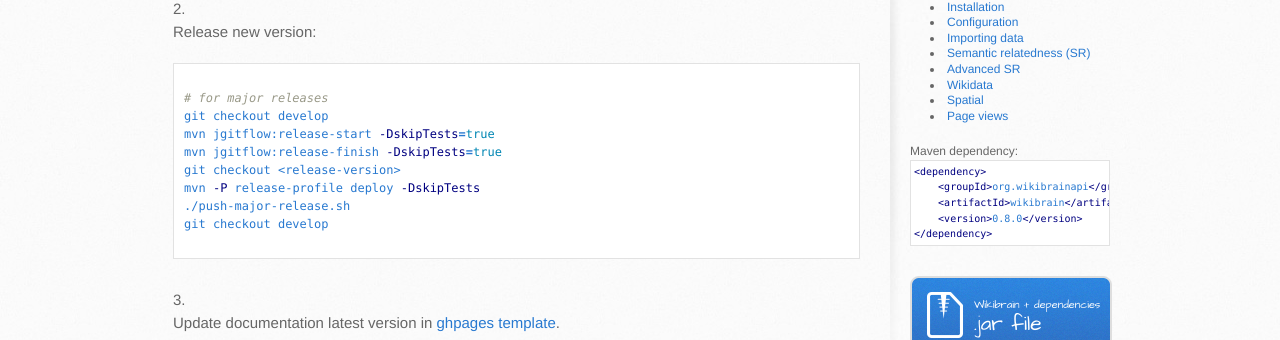
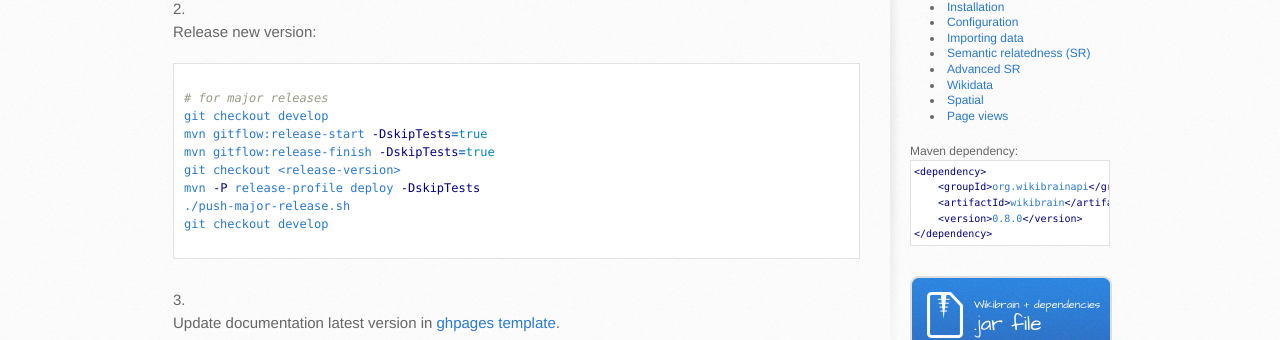
Before and after one commit to shilad/wikibrain, a Jekyll site: the page built from dev/release.md, in a window 1280 px wide. Shown: the part 328-668 px from the top of the page. Built offline with Jekyll 4.4.1, drawn with Linux system fonts in a browser that asks for light colours; nearby versions of some CDN libraries; Markdown is read by kramdown in place of the engine named in the settings.

Commit message:
Change to new git flow mvn plugin

```diff
--- a/dev/release.md
+++ b/dev/release.md
@@ -12,8 +12,8 @@
 
     # for major releases
     git checkout develop
-    mvn jgitflow:release-start -DskipTests=true
-    mvn jgitflow:release-finish -DskipTests=true
+    mvn gitflow:release-start -DskipTests=true
+    mvn gitflow:release-finish -DskipTests=true
     git checkout <release-version>
     mvn -P release-profile deploy -DskipTests
     ./push-major-release.sh
```
